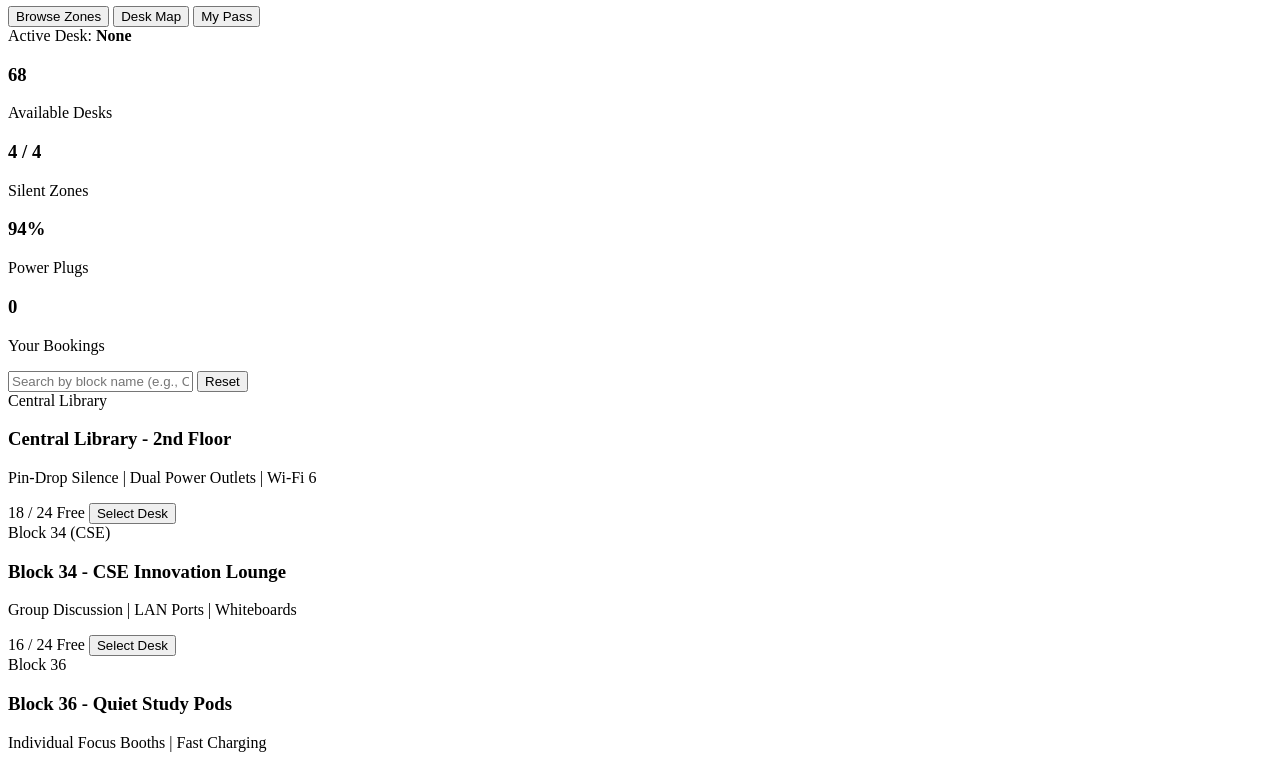
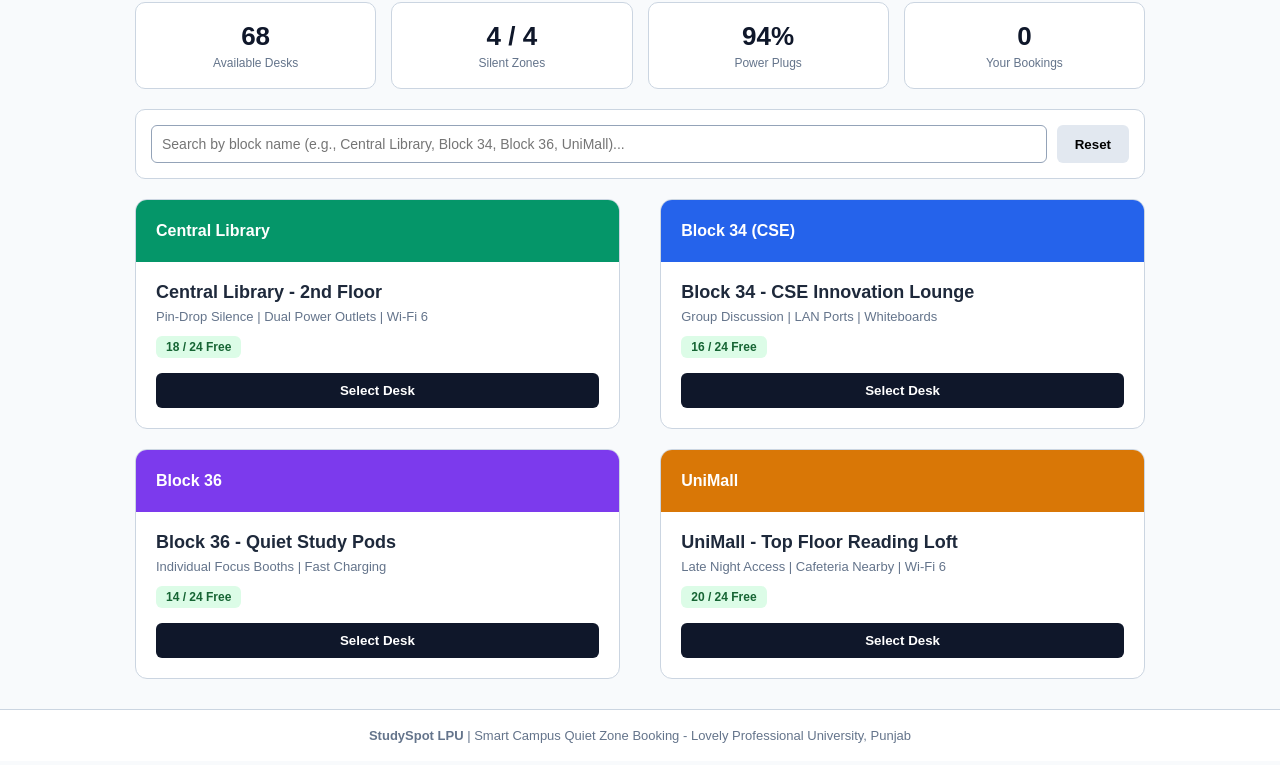
Before and after one commit to fizzzah/studyspot-lpu, a plain HTML site: page index.html in a window 1280 px wide. Shown: the part 121-886 px from the top of the page. Drawn offline with Linux system fonts and the light colour scheme.

Commit message:
Update index.html

```diff
--- a/index.html
+++ b/index.html
@@ -4,7 +4,7 @@
   <meta charset="UTF-8">
   <meta name="viewport" content="width=device-width, initial-scale=1.0">
   <title>StudySpot LPU - Library & Quiet Zone Booking</title>
-  <link rel="stylesheet" href="style.css">
+  <link rel="stylesheet" href="stylee.css">
 </head>
 <body>
 
```
